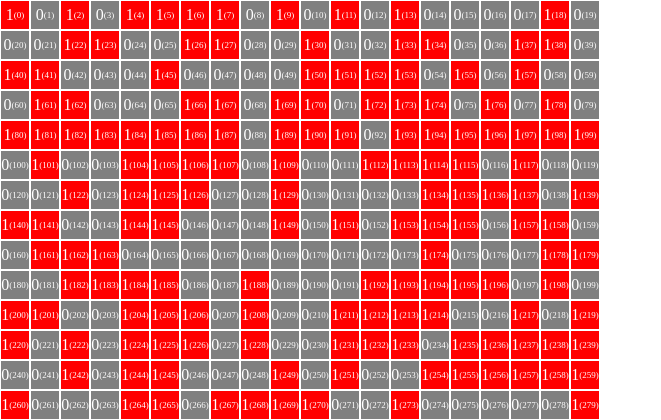
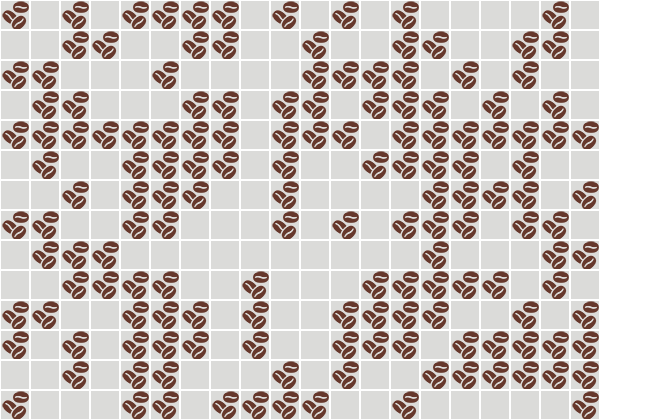
Before and after one commit to durino13/coffee, a PHP site: page / in a window 1280 px wide. Shown: the top 420 px of the page, without its empty margins (0-661 px from the left). Run offline with PHP 8.4, Linux system fonts and the light colour scheme; some libraries are stand-ins or nearby versions.

Commit message:
- Added coffee images .. - Changed colors of the table ..

```diff
--- a/assets/css/main.css
+++ b/assets/css/main.css
@@ -15,7 +15,7 @@
 	display: flex;
 	width: 30px;
 	height: 30px;
-	background: grey;
+	background: #DBDBD9;
 	border: 1px solid white;
 	justify-content: center;
 	align-items: center;
@@ -26,7 +26,7 @@
 	display: flex;
 	width: 30px;
 	height: 30px;
-	background: red;
+	background: #DBDBD9 url("../images/coffee.png") no-repeat;
 	border: 1px solid white;
 	justify-content: center;
 	align-items: center;
--- a/view/index.twig
+++ b/view/index.twig
@@ -13,7 +13,7 @@
 
 		<div class="flex-container">
 			{% for square in squares %}
-		        <div class="table-square-{{square}}">{{ square }} <span class="index">({{loop.index-1}})</span></div>
+		        <div class="table-square-{{square}}"></div>
 	        {% endfor %}
         </div>
 
```
Also changed, not shown: assets/images/coffee.png (added).
